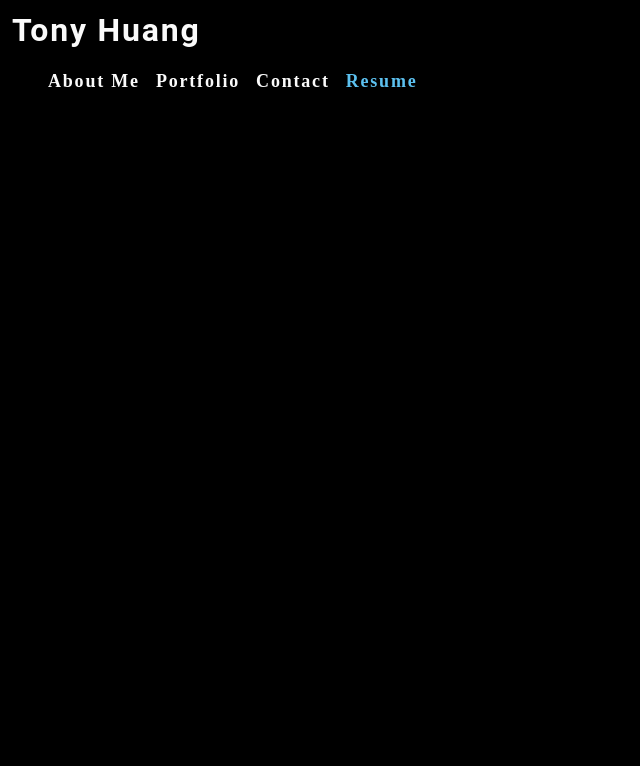
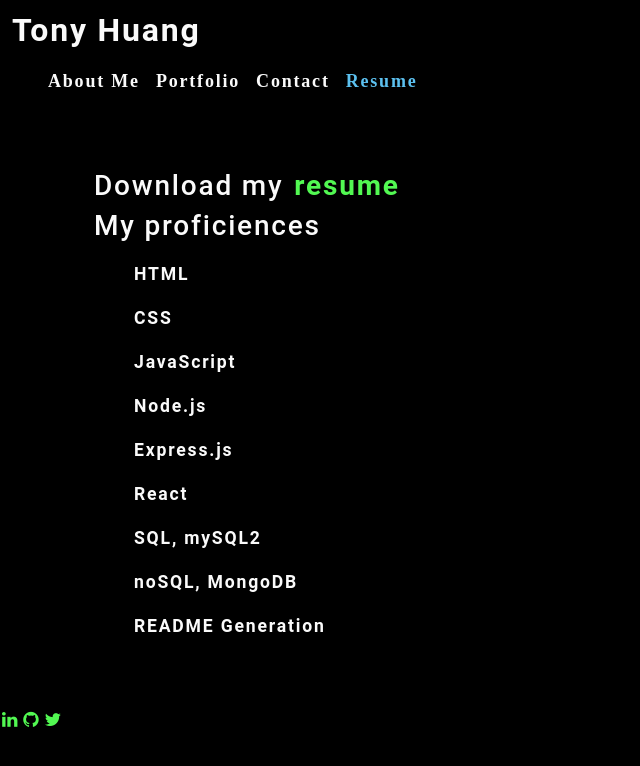
Before and after one commit to zoomzooom6/portfolio-react, a React (Create React App) app: page / in a window 1280 px wide. Both pictures are taken after a click on the item "Resume". Shown: the top 766 px of the page, without its empty margins (0-640 px from the left). Built offline with nearby package versions, Linux system fonts and the light colour scheme.

Commit message:
add social media footer

```diff
--- a/public/index.html
+++ b/public/index.html
@@ -4,6 +4,7 @@
     <meta charset="utf-8" />
     <link rel="icon" href="%PUBLIC_URL%/favicon.png" />
     <meta name="viewport" content="width=device-width, initial-scale=1" />
+    <link rel="stylesheet" href="https://cdnjs.cloudflare.com/ajax/libs/font-awesome/4.7.0/css/font-awesome.min.css">
     <meta name="theme-color" content="#000000" />
     <meta
       name="description"
--- a/src/App.js
+++ b/src/App.js
@@ -47,6 +47,7 @@
       <main>
         {setSection()}
       </main>
+      <Footer />
     </div>
   );
 }
--- a/src/components/Contact/index.js
+++ b/src/components/Contact/index.js
@@ -29,6 +29,7 @@
     function handleSubmit(e) {
         e.preventDefault();
         console.log(formState);
+        setErrorMessage('Your message has been sent. Thank you!')
     }
 
     return (
@@ -52,7 +53,7 @@
                         <p className="error-text">{errorMessage}</p>
                     </div>
                 )}
-                <button type="submit">Submit</button>
+                <button type="submit" onClick={handleSubmit}>Submit</button>
             </form>
 
         </section>
--- a/src/components/Footer/index.js
+++ b/src/components/Footer/index.js
@@ -3,7 +3,11 @@
 function Footer() {
     return (
         <footer>
-
+            <div className="icons">
+                <a href="https://www.linkedin.com/in/tonyhsiaotunghuang/" class="fa fa-linkedin" rel="noreferrer" target="_blank"></a>
+                <a href="https://github.com/zoomzooom6" class="fa fa-github" rel="noreferrer" target="_blank"></a>
+                <a href="https://twitter.com/thth107" class="fa fa-twitter" rel="noreferrer" target="_blank"></a>
+            </div>
         </footer>
     );
 }
--- a/src/components/Nav/index.js
+++ b/src/components/Nav/index.js
@@ -10,10 +10,6 @@
       useEffect(()=> {
           document.title = "Tony Huang - " + currentCategory.name;
       }, [currentCategory]);
-
-    function categorySelected(name) {
-        console.log(`${name} clicked`)
-    }
 
     return (
         <header>
--- a/src/components/Resume/index.js
+++ b/src/components/Resume/index.js
@@ -3,8 +3,37 @@
 function Resume() {
     return (
         <section>
-
-
+            <h3>Download my <a href='https://drive.google.com/file/d/19fiP8DLc2sCzUdBivEgkhXhJH9E5tqAg/view?usp=sharing'>resume</a></h3>
+            <h3>My proficiences</h3>
+            <ul>
+                <li>
+                    <p>HTML</p>
+                </li>
+                <li>
+                    <p>CSS</p>
+                </li>
+                <li>
+                    <p>JavaScript</p>
+                </li>
+                <li>
+                    <p>Node.js</p>
+                </li>
+                <li>
+                    <p>Express.js</p>
+                </li>
+                <li>
+                    <p>React</p>
+                </li>
+                <li>
+                    <p>SQL, mySQL2</p>
+                </li>
+                <li>
+                    <p>noSQL, MongoDB</p>
+                </li>
+                <li>
+                    <p>README Generation</p>
+                </li>
+            </ul>
         </section>
     );
 }
--- a/src/index.css
+++ b/src/index.css
@@ -79,6 +79,7 @@
 p {
   font-size: 1.1rem;
   margin-top: 0;
+  font-family: 'Roboto', sans-serif;
 }
 
 a {
@@ -89,6 +90,12 @@
 
 a:hover {
   text-decoration: underline;
+}
+
+icons {
+  align-items: center;
+  padding: 25px;
+  margin: 10px;
 }
 
 header {
```
Also changed, not shown: package.json (+20 -2 lines), 1 other file (tests, documents, lock files or other folders).
